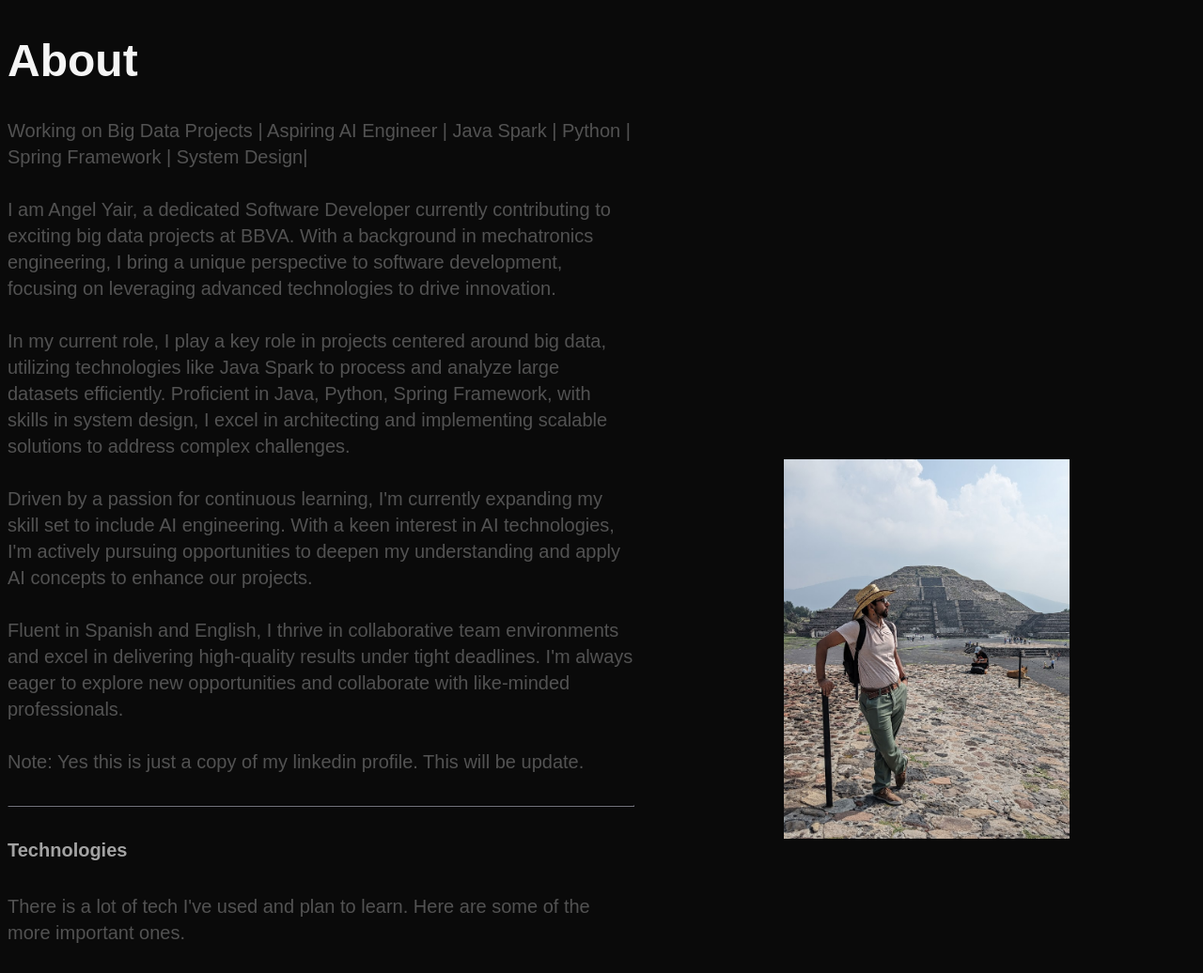
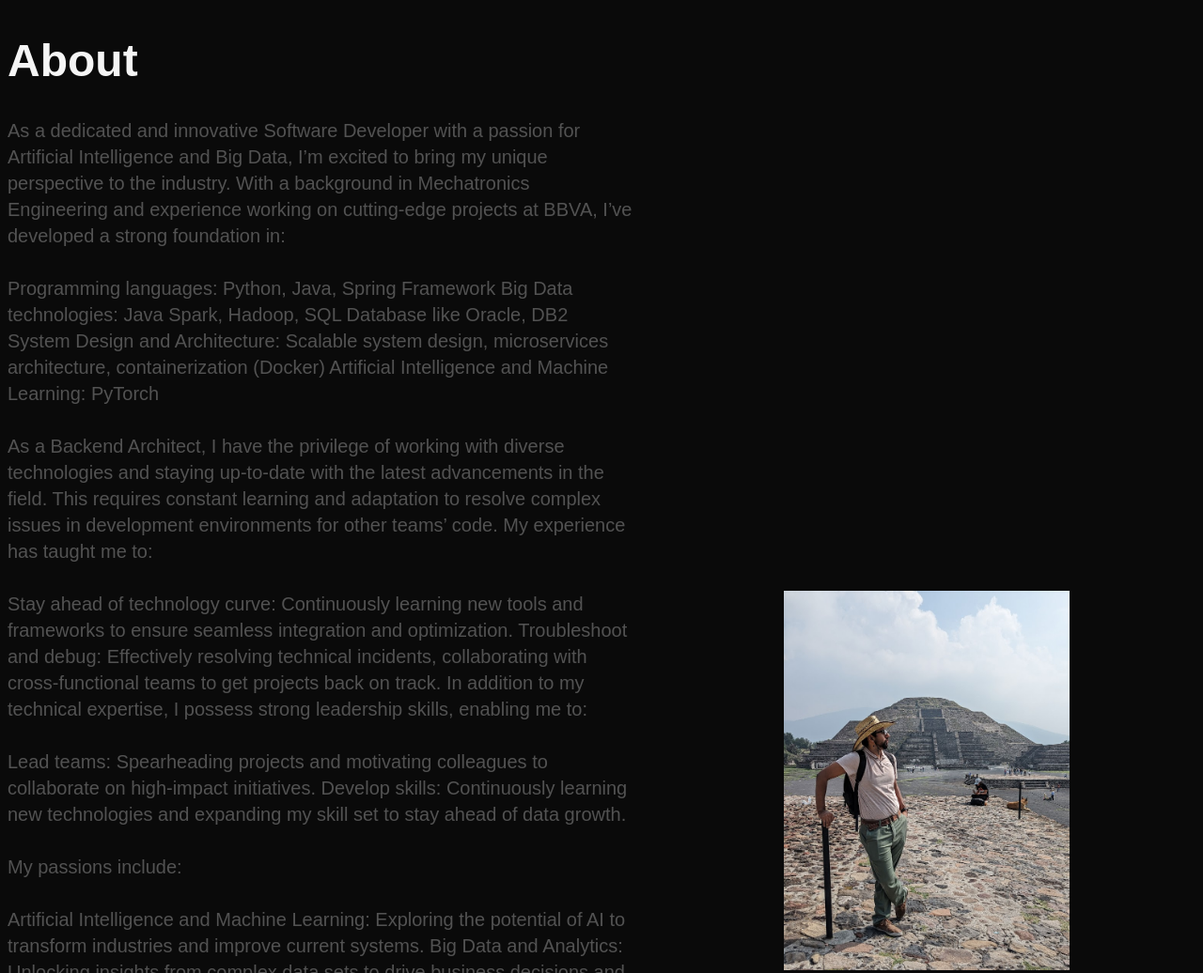
Before and after one commit to AngelUndeveloped/angel_undeveloped_portfolio, a website built with Vite: page index.html in a window 1280 px wide. Shown: the part 1380-2416 px from the top of the page at 94% size. Built offline with nearby package versions, Linux system fonts and the light colour scheme; a web font is replaced by a local one.

Commit message:
modified descdription

```diff
--- a/index.html
+++ b/index.html
@@ -99,7 +99,8 @@
       <h1 class="hero__title"><strong>Backend Software Developer</strong> <br> Architecture Associate <br> <a>Data and
           AI enthusiast.</a></h1>
       <p class="hero__description">
-        I am a software developer (Backend) with an enthusiasm for data and Artificial Intelligence. My personal motto is "Strive to Learn."
+        I am a software developer (Backend) with an enthusiasm for data and Artificial Intelligence. My personal motto
+        is "Strive to Learn."
       </p>
       <!-- Lets keep hidden the call to action buttons until there is actaully a use for them -->
       <!-- <a class="hero__btn btn" href="#">Reach out</a> -->
@@ -109,21 +110,43 @@
       <div class="about__content">
         <h2 class="about__title">About</h2>
         <p class="about__description">
-          <Software Developer at BBVA >
-            Working on Big Data Projects | Aspiring AI Engineer | Java Spark | Python | Spring Framework | System Design| <br><br>
+          <Software Developer at BBVA>
+            As a dedicated and innovative Software Developer with a passion for Artificial Intelligence and Big Data,
+            I’m excited to bring my unique perspective to the industry. With a background in Mechatronics Engineering
+            and experience working on cutting-edge projects at BBVA, I’ve developed a strong foundation in:
+            <br><br>
+            Programming languages: Python, Java, Spring Framework
+            Big Data technologies: Java Spark, Hadoop, SQL Database like Oracle, DB2
+            System Design and Architecture: Scalable system design, microservices architecture, containerization
+            (Docker)
+            Artificial Intelligence and Machine Learning: PyTorch
+            <br><br>
+            As a Backend Architect, I have the privilege of working with diverse technologies and staying up-to-date
+            with the latest advancements in the field. This requires constant learning and adaptation to resolve complex
+            issues in development environments for other teams’ code. My experience has taught me to:
+            <br><br>
+            Stay ahead of technology curve: Continuously learning new tools and frameworks to ensure seamless
+            integration and optimization.
+            Troubleshoot and debug: Effectively resolving technical incidents, collaborating with cross-functional teams
+            to get projects back on track.
+            In addition to my technical expertise, I possess strong leadership skills, enabling me to:
+            <br><br>
+            Lead teams: Spearheading projects and motivating colleagues to collaborate on high-impact initiatives.
+            Develop skills: Continuously learning new technologies and expanding my skill set to stay ahead of data
+            growth.
 
-            I am Angel Yair, a dedicated Software Developer currently contributing to exciting big data projects at BBVA. With a background in mechatronics engineering, I bring a unique perspective to software development, focusing on leveraging advanced technologies to drive innovation.
             <br><br>
-            In my current role, I play a key role in projects centered around big data, utilizing technologies like Java Spark to process and analyze large datasets efficiently. Proficient in Java, Python, Spring Framework, with skills in system design, I excel in architecting and implementing scalable solutions to address complex challenges.
+            My passions include:
             <br><br>
-            Driven by a passion for continuous learning, I'm currently expanding my skill set to include AI engineering. With a keen interest in AI technologies, I'm actively pursuing opportunities to deepen my understanding and apply AI concepts to enhance our projects.
-            <br><br>
-            Fluent in Spanish and English, I thrive in collaborative team environments and excel in delivering high-quality results under tight deadlines. I'm always eager to explore new opportunities and collaborate with like-minded professionals.
-            <br><br>
-            Note: Yes this is just a copy of my linkedin profile. This will be update.
+            Artificial Intelligence and Machine Learning: Exploring the potential of AI to transform industries and
+            improve current systems.
+            Big Data and Analytics: Unlocking insights from complex data sets to drive business decisions and to make
+            neural nets.
+            Collaboration and Leadership: Fostering effective teams and leading projects to achieve ambitious goals.
             <hr class="about__hr">
             <h3 class="about__subtitle">Technologies</h3>
-        <p class="about__description">There is a lot of tech I've used and plan to learn. Here are some of the more important ones.</p>
+            <p class="about__description">There is a lot of tech I've used and plan to learn. Here are some of the more
+              important ones.</p>
             <div class="about__ul-container">
               <ul class="about__ul">
                 <li class="about__list"><strong>Tech</strong></li>
@@ -276,14 +299,16 @@
     <section id="contact" class="contact container section">
       <h2 class="contact__title">Get In Contact</h2>
       <p class="contact__description">
-        This website is here to stay and my goal is to update as often as possible. If you ever need to reach out to me go ahead and contact me through Linkedin
+        This website is here to stay and my goal is to update as often as possible. If you ever need to reach out to me
+        go ahead and contact me through Linkedin
         or wait untill I implement a comments section to this website. Eventually...
       </p>
       <!-- This call to action button is temperaraly stoped -->
       <!-- <a class="contact__btn btn" href="mailto:angelyairmendezsandoval.io@gmail.com" target="_blank">Reach out</a> -->
       <div>
         <a class="contact__btn btn" href="mailto:angelyairmendezsandoval@gmail.com" target="_blank">Send an email</a>
-        <a class="contact__btn btn" href="https://www.linkedin.com/in/angel-yair-mendez-sandoval-08a497144/" target="_blank">Linkedin</a>
+        <a class="contact__btn btn" href="https://www.linkedin.com/in/angel-yair-mendez-sandoval-08a497144/"
+          target="_blank">Linkedin</a>
       </div>
 
     </section>
@@ -292,7 +317,8 @@
     <h3 class="footer__title">
       .... . .-.. .-.. ---
       <strong>Angel Undeveloped</strong>
-      --. --- --- -.. -... -.-- .</h3>
+      --. --- --- -.. -... -.-- .
+    </h3>
   </footer>
   <script type="module" src="./src/main.js"></script>
 </body>
```
Lines whose indentation alone changed are shown as unchanged.
